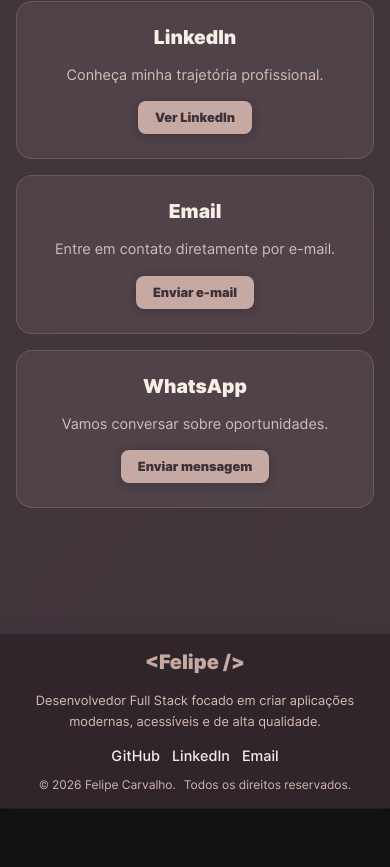
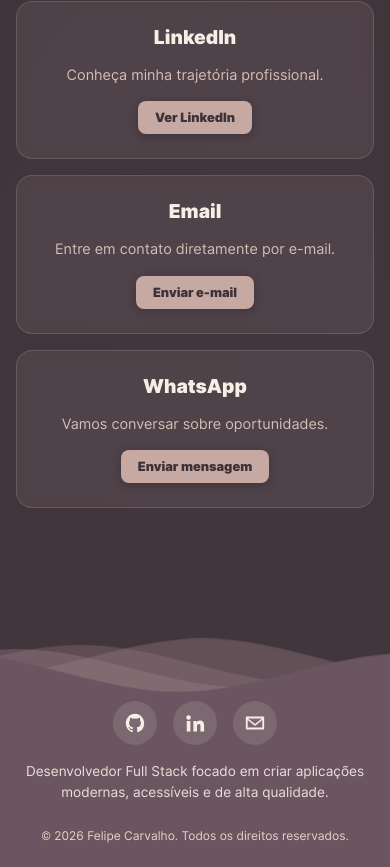
Before and after one commit to flpzht/portfolio, a React (Vite) app: page / in a window 390 px wide. Shown: the part 8147-9014 px from the top of the page. Before the commit the page ends 8955 px from the top, so only its background shows below. Built offline with nearby package versions, Linux system fonts and the light colour scheme.

Commit message:
feat: footer with animated waves

```diff
--- a/src/components/Footer/Footer.jsx
+++ b/src/components/Footer/Footer.jsx
@@ -3,6 +3,18 @@
 import styles from './Footer.module.css';
 
 import { socialLinks } from '@/data/socialLinks';
+
+const icons = {
+  github: (
+    <path d="M12 2C6.48 2 2 6.58 2 12.25c0 4.53 2.87 8.37 6.84 9.72.5.1.68-.22.68-.49v-1.72c-2.78.62-3.37-1.37-3.37-1.37-.46-1.19-1.11-1.5-1.11-1.5-.91-.64.07-.62.07-.62 1 .07 1.53 1.06 1.53 1.06.89 1.57 2.34 1.12 2.91.86.09-.66.35-1.12.63-1.37-2.22-.26-4.56-1.14-4.56-5.06 0-1.12.39-2.03 1.03-2.75-.1-.26-.45-1.3.1-2.72 0 0 .84-.28 2.75 1.05a9.4 9.4 0 0 1 5 0c1.91-1.33 2.75-1.05 2.75-1.05.55 1.42.2 2.46.1 2.72.64.72 1.03 1.63 1.03 2.75 0 3.93-2.34 4.8-4.57 5.05.36.32.68.94.68 1.9v2.82c0 .27.18.6.69.49A10.25 10.25 0 0 0 22 12.25C22 6.58 17.52 2 12 2Z" />
+  ),
+  linkedin: (
+    <path d="M4.98 3.5a2.5 2.5 0 1 1 0 5 2.5 2.5 0 0 1 0-5ZM3 9.75h4v11.5H3V9.75Zm6.5 0h3.83v1.57h.05c.53-1 1.84-2.07 3.78-2.07 4.04 0 4.79 2.66 4.79 6.12v5.88h-4v-5.2c0-1.24-.02-2.83-1.73-2.83-1.73 0-2 1.35-2 2.74v5.29h-4V9.75Z" />
+  ),
+  email: (
+    <path d="M3 5h18a1 1 0 0 1 1 1v12a1 1 0 0 1-1 1H3a1 1 0 0 1-1-1V6a1 1 0 0 1 1-1Zm1.4 2 7.6 6.1L19.6 7H4.4ZM4 8.7V17h16V8.7l-7.38 5.9a1 1 0 0 1-1.24 0L4 8.7Z" />
+  ),
+};
 
 export default function Footer() {
   const { t } = useLanguage();
@@ -10,44 +22,53 @@
 
   return (
     <footer className={styles.footer}>
-      <div className={styles.container}>
-        <div className={styles.brand}>
-          <h2 className={styles.logo}>
-            {"<Felipe />"}
-          </h2>
-
-          <p className={styles.description}>
-            {t.footer.description}
-          </p>
+      <div className={styles.waves} aria-hidden="true">
+        <svg
+          className={styles.svg}
+          viewBox="0 24 150 28"
+          preserveAspectRatio="none"
+          shapeRendering="auto"
+        >
+          <defs>
+            <path
+              id="footer-wave"
+              d="M-160 44c30 0 58-18 88-18s58 18 88 18 58-18 88-18 58 18 88 18v44h-352z"
+            />
+          </defs>
+          <g className={styles.parallax}>
+            <use href="#footer-wave" x="48" y="0" />
+            <use href="#footer-wave" x="48" y="3" />
+            <use href="#footer-wave" x="48" y="5" />
+            <use href="#footer-wave" x="48" y="7" />
+          </g>
+        </svg>
       </div>
 
-        <nav
-          className={styles.navigation}
-          aria-label={t.footer.socialLabel}
-        >
-          <ul className={styles.list}>
+      <div className={styles.content}>
+        <ul className={styles.social} aria-label={t.footer.socialLabel}>
           {socialLinks.map((link) => (
             <li key={link.id}>
               <a
                 href={link.href}
-                  target="_blank"
+                target={link.id === 'email' ? undefined : '_blank'}
                 rel="noopener noreferrer"
-                  className={styles.link}
+                className={styles.icon}
+                aria-label={link.label}
+                title={link.label}
               >
-                  {link.label}
+                <svg viewBox="0 0 24 24" fill="currentColor" aria-hidden="true">
+                  {icons[link.id]}
+                </svg>
               </a>
             </li>
           ))}
         </ul>
-        </nav>
 
-        <div className={styles.copy}>
-          <p>
-            &copy; {currentYear} Felipe Carvalho.
+        <p className={styles.description}>{t.footer.description}</p>
+
+        <p className={styles.copy}>
+          &copy; {currentYear} Felipe Carvalho. {t.footer.rights}
         </p>
-
-          <p>{t.footer.rights}</p>
-        </div>
       </div>
     </footer>
   );
--- a/src/components/Footer/Footer.module.css
+++ b/src/components/Footer/Footer.module.css
@@ -1,154 +1,149 @@
 .footer {
+  position: relative;
   margin-top: 90px;
-  padding: var(--padding-2) 0 var(--padding-2);
-  background-color: var(--footer-bg);
-  box-shadow: 0 4px 30px rgba(0, 0, 0, 0.1);
-backdrop-filter: blur(12px);
--webkit-backdrop-filter: blur(12px);
+  color: var(--footer-text);
 }
 
-.container {
-  width: min(1200px, 90%);
-  margin: 0 auto;
+/* ========= ONDAS ========= */
+
+.waves {
+  position: relative;
+  height: 90px;
+  line-height: 0;
+  margin-bottom: -1px;
+}
+
+.svg {
+  width: 100%;
+  height: 100%;
+}
+
+.parallax use {
+  animation: wave-move 25s cubic-bezier(0.55, 0.5, 0.45, 0.5) infinite;
+}
+
+.parallax use:nth-child(1) {
+  fill: rgba(var(--footer-wave), 0.35);
+  animation-delay: -2s;
+  animation-duration: 8s;
+}
+
+.parallax use:nth-child(2) {
+  fill: rgba(var(--footer-wave), 0.3);
+  animation-delay: -3s;
+  animation-duration: 12s;
+}
+
+.parallax use:nth-child(3) {
+  fill: rgba(var(--footer-wave), 0.35);
+  animation-delay: -4s;
+  animation-duration: 16s;
+}
+
+.parallax use:nth-child(4) {
+  fill: var(--footer-solid);
+  animation-delay: -5s;
+  animation-duration: 22s;
+}
+
+@keyframes wave-move {
+  0% {
+    transform: translate3d(-90px, 0, 0);
+  }
+
+  100% {
+    transform: translate3d(85px, 0, 0);
+  }
+}
+
+/* ========= CONTEÚDO ========= */
+
+.content {
   display: flex;
   flex-direction: column;
   align-items: center;
-  gap: 20px;
+  gap: 1.25rem;
+  padding: 0.5rem var(--gutter) 2rem;
+  background-color: var(--footer-solid);
   text-align: center;
 }
 
-.brand {
-  display: flex;
-  flex-direction: column;
-  gap: 16px;
-  max-width: 800px;
-}
-
-.logo {
-  margin: 0;
-  font-size: 2rem;
-  font-weight: 900;
-  color: var(--primary);
-}
-
-.description {
-  margin: 0;
-  color: var(--text-muted);
-  line-height: 1.7;
-}
-
-.navigation {
-  width: 100%;
-}
-
-.list {
+.social {
   display: flex;
   justify-content: center;
   flex-wrap: wrap;
-  gap: 24px;
   margin: 0;
   padding: 0;
   list-style: none;
 }
 
-.link {
-  color: var(--text);
-  text-decoration: none;
-  font-weight: 500;
+.social {
+  gap: 1rem;
+}
+
+.icon {
+  display: grid;
+  place-items: center;
+  width: 44px;
+  height: 44px;
+  border-radius: 50%;
+  color: var(--footer-text);
+  background-color: var(--footer-icon-bg);
   transition:
-    color 0.3s ease,
+    background-color 0.3s ease,
     transform 0.3s ease;
 }
 
-.link:hover {
-  color: var(--primary);
-  transform: translateY(-2px);
+.icon svg {
+  width: 22px;
+  height: 22px;
+}
+
+.icon:hover,
+.icon:focus-visible {
+  background-color: var(--footer-icon-bg-hover);
+  transform: translateY(-3px);
+}
+
+.description {
+  margin: 0;
+  max-width: 560px;
+  line-height: 1.6;
+  color: var(--footer-text);
+  opacity: 0.9;
 }
 
 .copy {
-  display: flex;
-  flex-direction: row;
-  flex-wrap: wrap;
-  justify-content: center;
-  gap: 4px 8px;
-  color: var(--text-faint);
+  margin: 0.5rem 0 0;
   font-size: 0.9rem;
+  color: var(--footer-text-muted);
 }
 
-.copy p {
-  margin: 0;
-}
-
-/* =========================
-   LAPTOP
-   ========================= */
-
-@media screen and (max-width: 1024px) {
-  .footer {
-    margin-top: 80px;
-    padding: var(--padding-1) 0 var(--padding-1);
-  }
-  .container {
-    gap: 16px;
-  }
-  .logo {
-    font-size: 1.75rem;
-  }
-  .description {
-    font-size: 0.9rem;
-  }
-  .copy {
-    font-size: 0.8rem;
+@media (prefers-reduced-motion: reduce) {
+  .parallax use {
+    animation: none;
   }
 }
-
-
-/* =========================
-   TABLET
-   ========================= */
 
 @media screen and (max-width: 768px) {
   .footer {
     margin-top: 70px;
   }
-  .container {
-    gap: 12px;
+
+  .waves {
+    height: 60px;
   }
-.logo {
-  font-size: 1.5rem;
-}
-.description {
-  font-size: 0.8rem;
-}
-  .list {
-    gap: 16px;
+
+  .content {
+    gap: 1rem;
+    padding-bottom: 1.5rem;
   }
-  .link {
-    font-size: 0.9rem;
+
+  .description {
+    font-size: 0.85rem;
   }
+
   .copy {
     font-size: 0.75rem;
   }
 }
-
-/* =========================
-   MOBILE
-   ========================= */
-
-@media screen and (max-width: 600px) {
-  .logo {
-    font-size: 1.25rem;
-  }
-  .description {
-    font-size: 0.8rem;
-  }
-  .list {
-    gap: 12px;
-  }
-  .link {
-    font-size: 0.9rem;
-  }
-  .copy {
-    font-size: 0.75rem;
-  }
-}
--- a/src/styles/variables.css
+++ b/src/styles/variables.css
@@ -44,6 +44,12 @@
   --header-bg: rgba(46, 36, 42, 0.7);
   --header-border: rgba(247, 239, 231, 0.1);
   --footer-bg: rgba(36, 28, 33, 0.6);
+  --footer-solid: #6b5560;
+  --footer-wave: 158, 129, 137;
+  --footer-text: #f7efe7;
+  --footer-text-muted: #e8d2c4;
+  --footer-icon-bg: rgba(247, 239, 231, 0.12);
+  --footer-icon-bg-hover: rgba(247, 239, 231, 0.24);
 
   --chip-bg: rgba(199, 169, 163, 0.14);
   --chip-border: rgba(199, 169, 163, 0.35);
@@ -152,6 +158,12 @@
   --header-bg: rgba(247, 239, 231, 0.78);
   --header-border: rgba(107, 85, 96, 0.18);
   --footer-bg: rgba(232, 210, 196, 0.5);
+  --footer-solid: #c7a9a3;
+  --footer-wave: 158, 129, 137;
+  --footer-text: #3e3239;
+  --footer-text-muted: #4e3d45;
+  --footer-icon-bg: rgba(62, 50, 57, 0.1);
+  --footer-icon-bg-hover: rgba(62, 50, 57, 0.2);
 
   --chip-bg: rgba(107, 85, 96, 0.1);
   --chip-border: rgba(107, 85, 96, 0.3);
```
Lines whose indentation alone changed are shown as unchanged.
